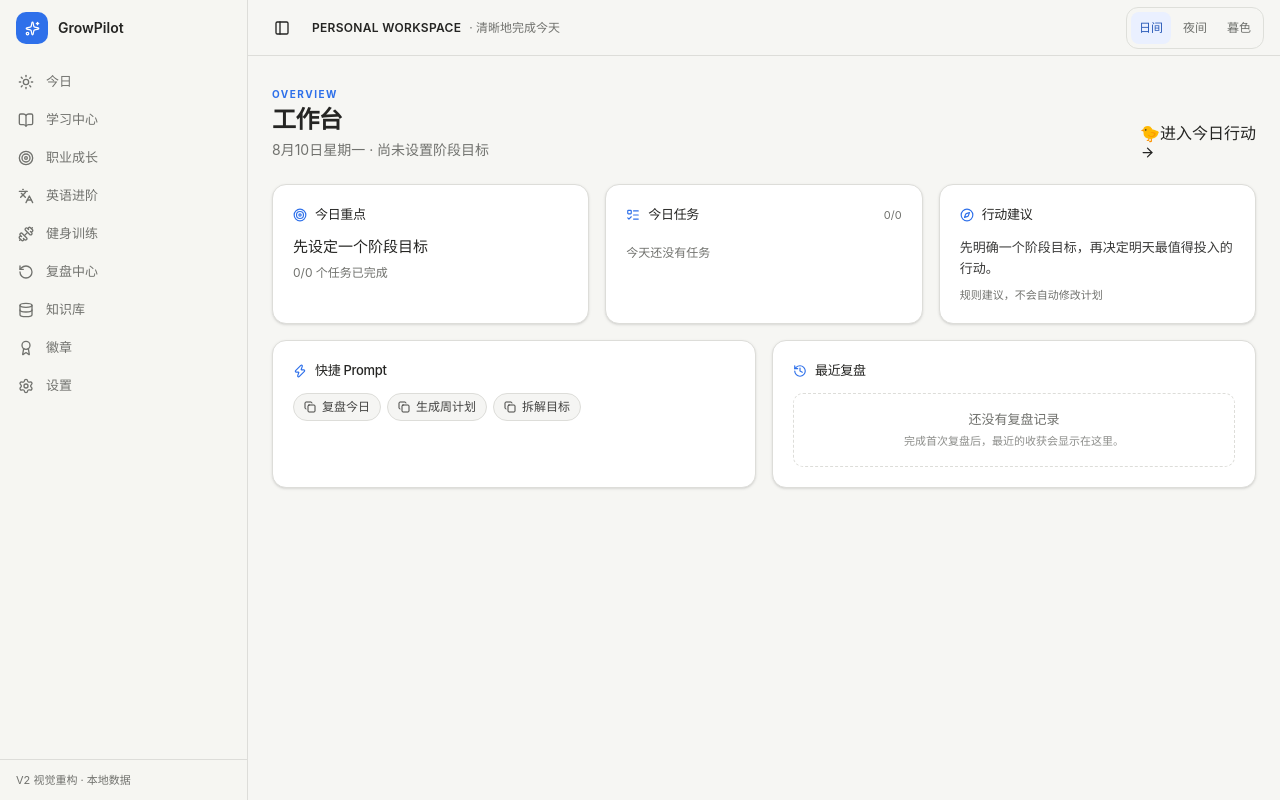
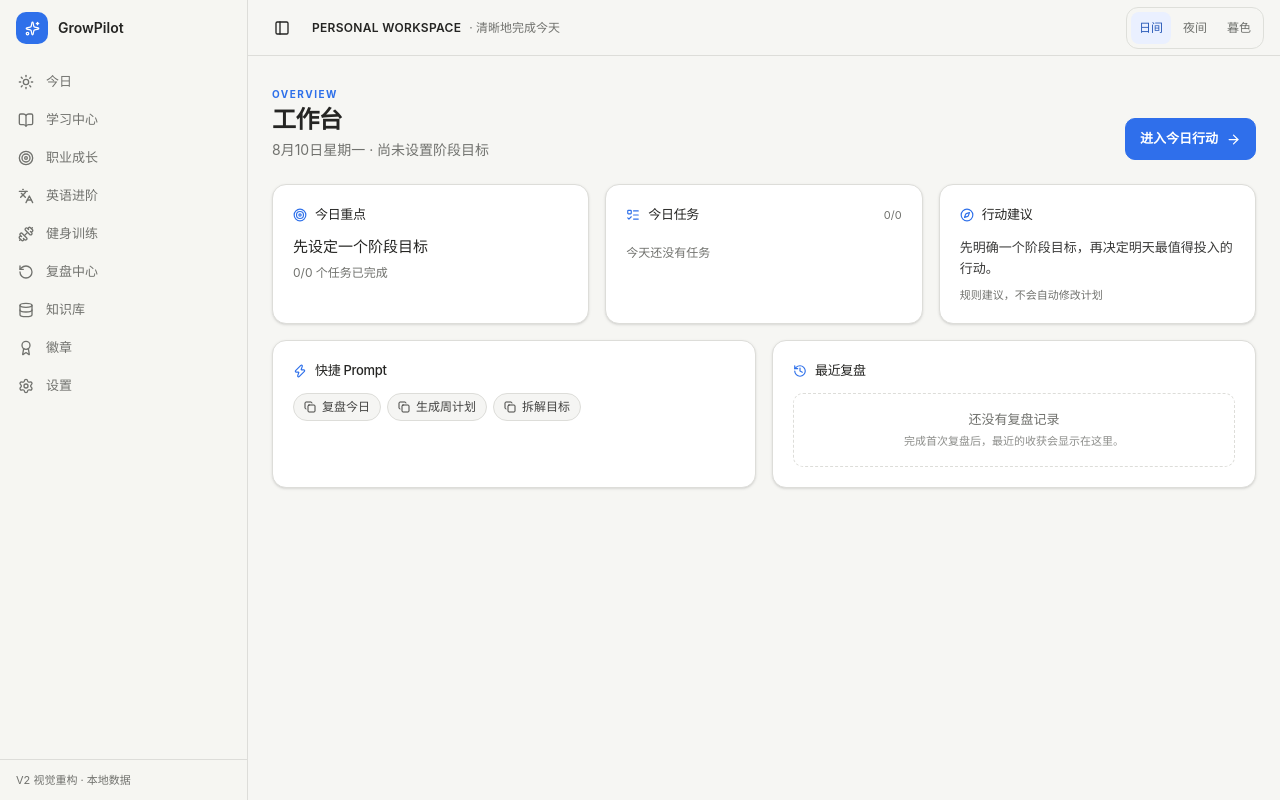
Before and after one commit to GrowPilot-Leo/Personal-Workspace, a Next.js app in the folder apps/web/: page /dashboard in a window 1280 px wide. Built offline with nearby package versions, Linux system fonts and the light colour scheme.

Commit message:
refactor(dashboard): remove decorative theme elements

```diff
--- a/apps/web/src/components/dashboard/dashboard.tsx
+++ b/apps/web/src/components/dashboard/dashboard.tsx
@@ -37,8 +37,7 @@ export function DashboardModule() {
             {data.goal ? ` · ${data.goal}` : " · 尚未设置阶段目标"}
           </p>
         </div>
-        <Link className="summer-action-button" href="/today">
-          <span className="summer-float-icon" aria-hidden="true">🐤</span>
+        <Link className="primary-action" href="/today">
           进入今日行动 <ArrowRight size={15} aria-hidden="true" />
         </Link>
       </header>
```
